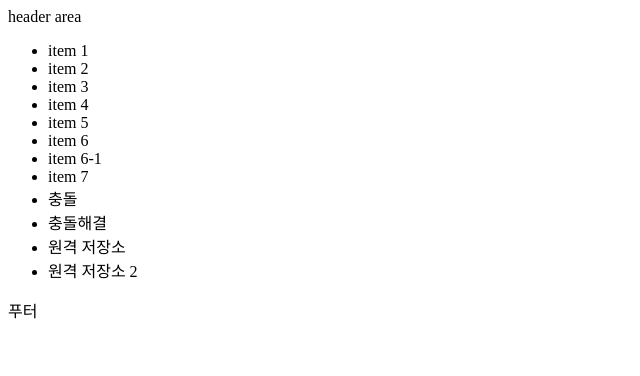
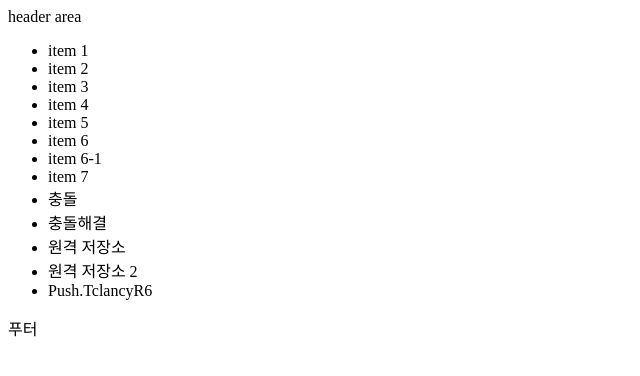
Before and after one commit to TClancyR6/training_01, a plain HTML site: page index.html in a window 1280 px wide. Shown: the whole page, without its empty margins (0-640 px from the left). Drawn offline with Linux system fonts and the light colour scheme.

Commit message:
TclancyR6 commit01

```diff
--- a/index.html
+++ b/index.html
@@ -20,6 +20,7 @@
 			<li class="items">충돌해결</li>
 			<li class="items">원격 저장소</li>
 			<li class="items">원격 저장소 2</li>
+			<li class="items">Push.TclancyR6</li>
 		</ul>
 	</div>
 	<footer>푸터</footer>
```
